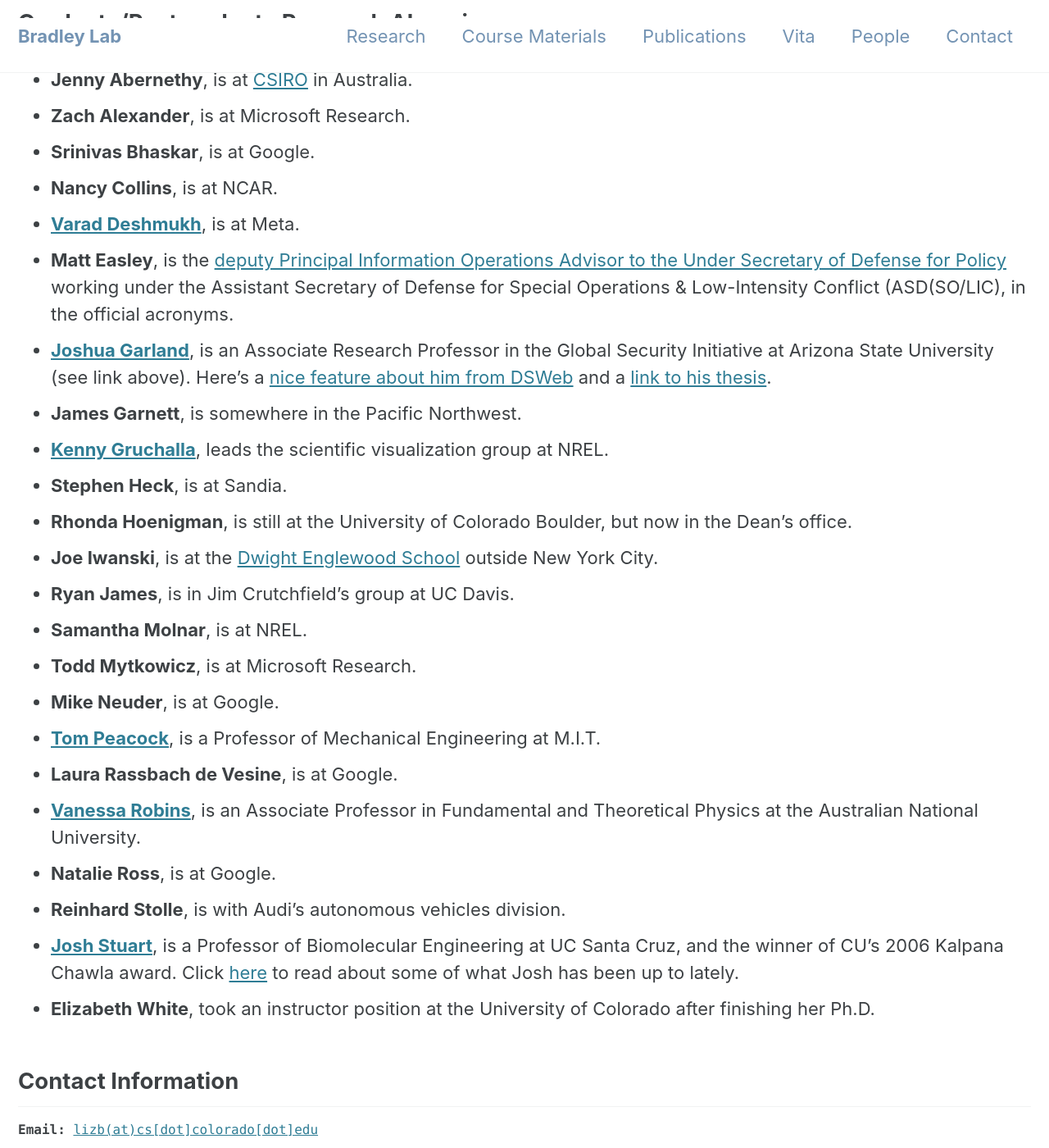
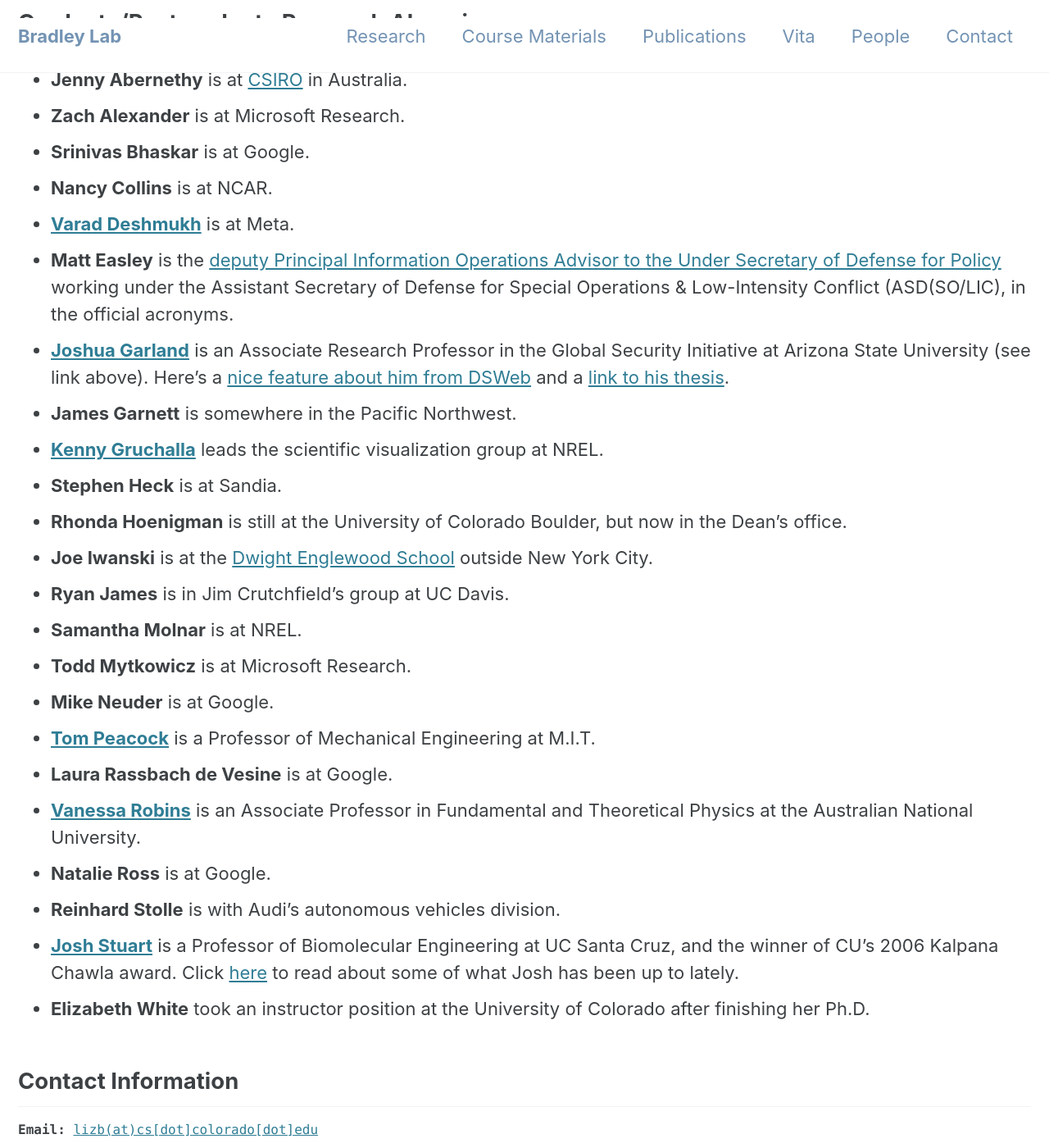
Before and after one commit to ashwinumadi/Bradley-Lab, a Jekyll site: the page built from _pages/index.md, in a window 1280 px wide and 1400 px high, scrolled down 1897 px. Shown: the whole window at 82% size. Built offline with Jekyll 4.4.1, drawn with Linux system fonts in a browser that asks for light colours; cached includes are drawn as plain includes; the list of posts is cut into pages by our own code; some of the changed text lies outside the part shown.

Commit message:
Pushing Ruby Scripts outputs

```diff
--- a/_pages/people.md
+++ b/_pages/people.md
@@ -2,37 +2,37 @@
 <h2> Current Research Collaborators</h2>
 </div>
 
-- [**Morgan Byers**](https://mbyers31.github.io), PhD student, Computer Science.
-- [**Lily Cothren**](https://lilycothren.netlify.app), PhD student, Electrical and Computer Engineering.
-- [**Varad Deshmukh**](http://vrd1243.github.io), Meta.
-- [**Joshua Garland**](https://news.asu.edu/20220207-university-news-researcher-joins-asu-battle-disinformation), Associate Research Professor, Arizona State University (more on Joshua in the "Alumni" section below).
-- [**Golnar Gharooni Fard**](http://ggfard.com), PhD student, Computer Science (in collaboration with Orit Peleg).
-- [**Jim Meiss**](http://amath.colorado.edu/faculty/jdm/), Professor, Applied Mathematics.
-- [**Corey Murphey**](https://clmurphey.github.io/), PhD student, Computer Science (in collaboration with Jed Brown and Allison Hilger).
-- [**Orit Peleg**](https://www.colorado.edu/biofrontiers/orit-peleg), Assistant Professor, Computer Science.
+- [**Morgan Byers**](https://mbyers31.github.io) PhD student, Computer Science.
+- [**Lily Cothren**](https://lilycothren.netlify.app) PhD student, Electrical and Computer Engineering.
+- [**Varad Deshmukh**](http://vrd1243.github.io) Meta.
+- [**Joshua Garland**](https://news.asu.edu/20220207-university-news-researcher-joins-asu-battle-disinformation) Associate Research Professor, Arizona State University (more on Joshua in the "Alumni" section below).
+- [**Golnar Gharooni Fard**](http://ggfard.com) PhD student, Computer Science (in collaboration with Orit Peleg).
+- [**Jim Meiss**](http://amath.colorado.edu/faculty/jdm/) Professor, Applied Mathematics.
+- [**Corey Murphey**](https://clmurphey.github.io/) PhD student, Computer Science (in collaboration with Jed Brown and Allison Hilger).
+- [**Orit Peleg**](https://www.colorado.edu/biofrontiers/orit-peleg) Assistant Professor, Computer Science.
 
 <h2> Graduate/Postgraduate Research Alumni </h2>
 
-- **Jenny Abernethy**, is at [CSIRO](http://www.csiro.au/) in Australia.
-- **Zach Alexander**, is at Microsoft Research.
-- **Srinivas Bhaskar**, is at Google.
-- **Nancy Collins**, is at NCAR.
-- [**Varad Deshmukh**](http://vrd1243.github.io), is at Meta.
-- **Matt Easley**, is the [deputy Principal Information Operations Advisor to the Under Secretary of Defense for Policy](https://www.defense.gov/About/Biographies/Biography/Article/2950348/major-general-matthew-p-easley/) working under the Assistant Secretary of Defense for Special Operations & Low-Intensity Conflict (ASD(SO/LIC), in the official acronyms.
-- [**Joshua Garland**](https://news.asu.edu/20220207-university-news-researcher-joins-asu-battle-disinformation), is an Associate Research Professor in the Global Security Initiative at Arizona State University (see link above). Here's a [nice feature about him from DSWeb](https://dsweb.siam.org/Students/StudentFeature/TabId/798/ArtMID/1990/ArticleID/1693/Student-Feature-Joshua-Garland.aspx) and a [link to his thesis](https://arxiv.org/abs/1805.07360).
-- **James Garnett**, is somewhere in the Pacific Northwest.
-- [**Kenny Gruchalla**](http://kenny.gruchalla.org), leads the scientific visualization group at NREL.
-- **Stephen Heck**, is at Sandia.
-- **Rhonda Hoenigman**, is still at the University of Colorado Boulder, but now in the Dean's office.
-- **Joe Iwanski**, is at the [Dwight Englewood School](http://www.d-e.org) outside New York City.
-- **Ryan James**, is in Jim Crutchfield's group at UC Davis.
-- **Samantha Molnar**, is at NREL.
-- **Todd Mytkowicz**, is at Microsoft Research.
-- **Mike Neuder**, is at Google.
-- [**Tom Peacock**](http://web.mit.edu/peacocklab/), is a Professor of Mechanical Engineering at M.I.T.
-- **Laura Rassbach de Vesine**, is at Google.
-- [**Vanessa Robins**](http://people.physics.anu.edu.au/~vbr110/index.php), is an Associate Professor in Fundamental and Theoretical Physics at the Australian National University.
-- **Natalie Ross**, is at Google.
-- **Reinhard Stolle**, is with Audi's autonomous vehicles division.
-- [**Josh Stuart**](https://sysbiowiki.soe.ucsc.edu), is a Professor of Biomolecular Engineering at UC Santa Cruz, and the winner of CU's 2006 Kalpana Chawla award. Click [here](http://news.ucsc.edu/2011/06/ovarian-cancer-analysis.html) to read about some of what Josh has been up to lately.
-- **Elizabeth White**, took an instructor position at the University of Colorado after finishing her Ph.D.
+- **Jenny Abernethy** is at [CSIRO](http://www.csiro.au/) in Australia.
+- **Zach Alexander** is at Microsoft Research.
+- **Srinivas Bhaskar** is at Google.
+- **Nancy Collins** is at NCAR.
+- [**Varad Deshmukh**](http://vrd1243.github.io) is at Meta.
+- **Matt Easley** is the [deputy Principal Information Operations Advisor to the Under Secretary of Defense for Policy](https://www.defense.gov/About/Biographies/Biography/Article/2950348/major-general-matthew-p-easley/) working under the Assistant Secretary of Defense for Special Operations & Low-Intensity Conflict (ASD(SO/LIC), in the official acronyms.
+- [**Joshua Garland**](https://news.asu.edu/20220207-university-news-researcher-joins-asu-battle-disinformation) is an Associate Research Professor in the Global Security Initiative at Arizona State University (see link above). Here's a [nice feature about him from DSWeb](https://dsweb.siam.org/Students/StudentFeature/TabId/798/ArtMID/1990/ArticleID/1693/Student-Feature-Joshua-Garland.aspx) and a [link to his thesis](https://arxiv.org/abs/1805.07360).
+- **James Garnett** is somewhere in the Pacific Northwest.
+- [**Kenny Gruchalla**](http://kenny.gruchalla.org) leads the scientific visualization group at NREL.
+- **Stephen Heck** is at Sandia.
+- **Rhonda Hoenigman** is still at the University of Colorado Boulder, but now in the Dean's office.
+- **Joe Iwanski** is at the [Dwight Englewood School](http://www.d-e.org) outside New York City.
+- **Ryan James** is in Jim Crutchfield's group at UC Davis.
+- **Samantha Molnar** is at NREL.
+- **Todd Mytkowicz** is at Microsoft Research.
+- **Mike Neuder** is at Google.
+- [**Tom Peacock**](http://web.mit.edu/peacocklab/) is a Professor of Mechanical Engineering at M.I.T.
+- **Laura Rassbach de Vesine** is at Google.
+- [**Vanessa Robins**](http://people.physics.anu.edu.au/~vbr110/index.php) is an Associate Professor in Fundamental and Theoretical Physics at the Australian National University.
+- **Natalie Ross** is at Google.
+- **Reinhard Stolle** is with Audi's autonomous vehicles division.
+- [**Josh Stuart**](https://sysbiowiki.soe.ucsc.edu) is a Professor of Biomolecular Engineering at UC Santa Cruz, and the winner of CU's 2006 Kalpana Chawla award. Click [here](http://news.ucsc.edu/2011/06/ovarian-cancer-analysis.html) to read about some of what Josh has been up to lately.
+- **Elizabeth White** took an instructor position at the University of Colorado after finishing her Ph.D.
```
